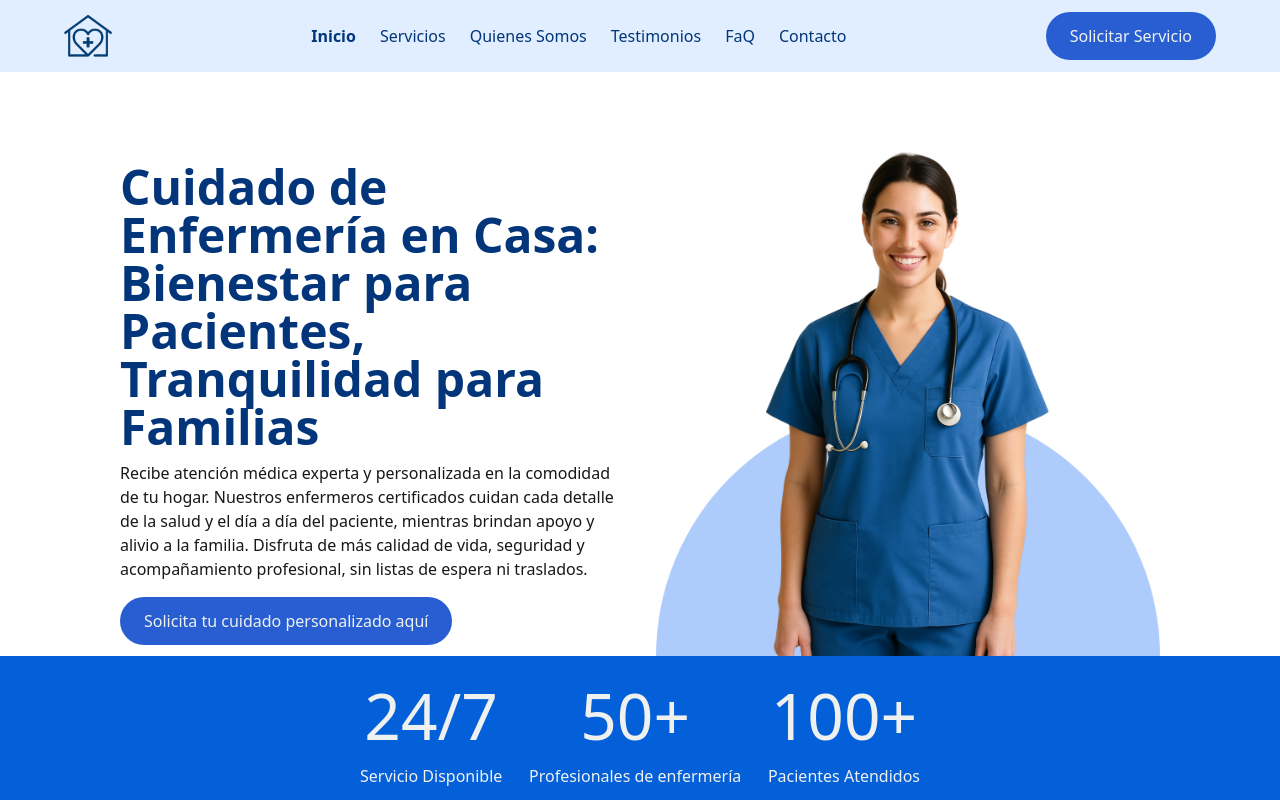
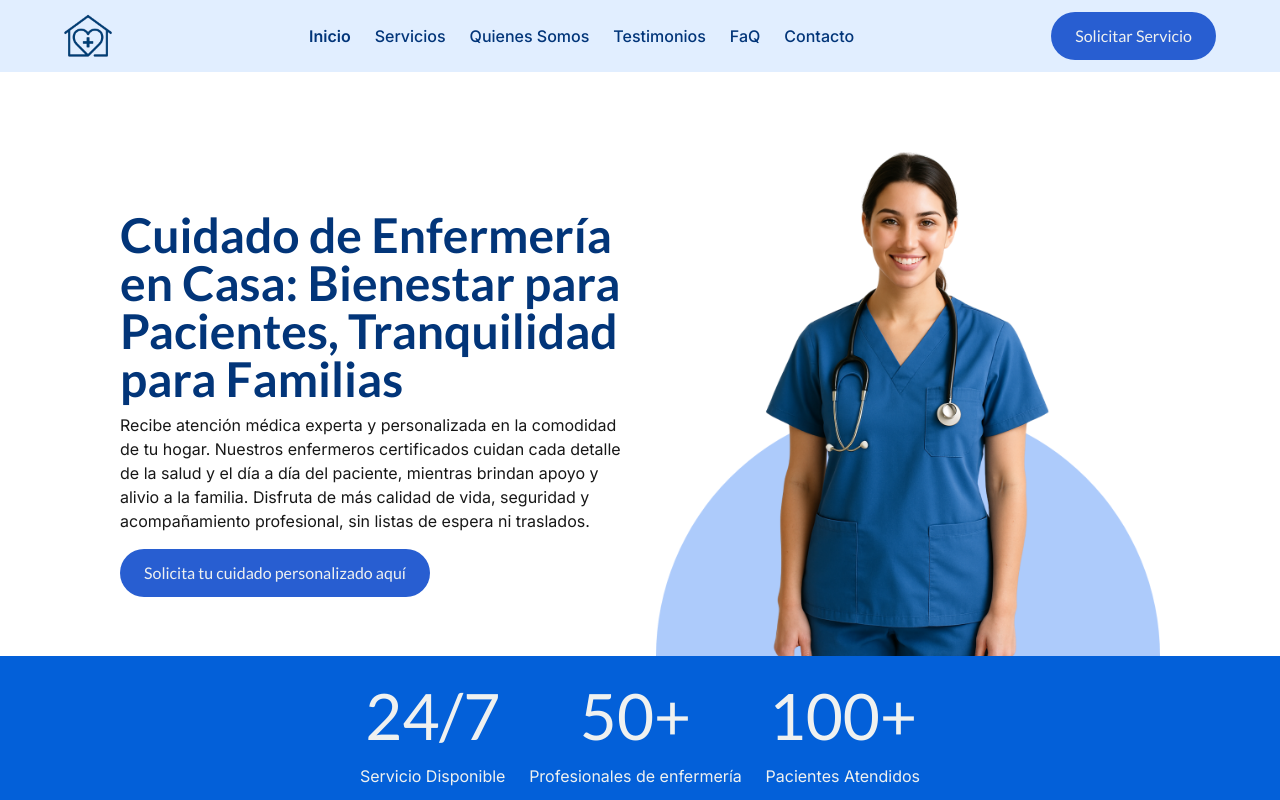
Before and after one commit to rt885/cuidana, a Next.js app: page / in a window 1280 px wide. Shown: the top 800 px of the page. Built offline with nearby package versions, Linux system fonts and the light colour scheme.

Commit message:
feat: update font configurations for consistency across styles

```diff
--- a/src/app/globals.css
+++ b/src/app/globals.css
@@ -8,8 +8,8 @@
 @theme inline {
   --color-background: var(--background);
   --color-foreground: var(--foreground);
-  --font-sans: var(--font-inter);
-  --font-secondary: var(--font-lato); /* Variable para la fuente secundaria */
+  --font-sans: var(--font-inter); /* Inter como fuente principal */
+  --font-lato: var(--font-lato); /* Lato como fuente específica */
   /* Colores de la App */
   --color-main-background: #E1EEFF;
   --color-primary-text: #023579;
@@ -28,5 +28,5 @@
 body {
   background: var(--background);
   color: var(--foreground);
-  font-family: var(--font-sans); /* Aplicar la fuente principal al body */
+  font-family: var(--font-inter), -apple-system, BlinkMacSystemFont, "Segoe UI", Roboto, sans-serif;
 }
--- a/tailwind.config.js
+++ b/tailwind.config.js
@@ -12,8 +12,8 @@ module.exports = {
         foreground: "var(--foreground)",
       },
       fontFamily: {
-        sans: ["var(--font-sans)"],
-        lato: ["var(--font-secondary)"], // Agrega la fuente secundaria
+        sans: ["var(--font-inter)", "-apple-system", "BlinkMacSystemFont", "Segoe UI", "Roboto", "sans-serif"], // Inter como fuente principal
+        lato: ["var(--font-lato)", "sans-serif"], // Lato como fuente específica
       },
     },
   },
```
